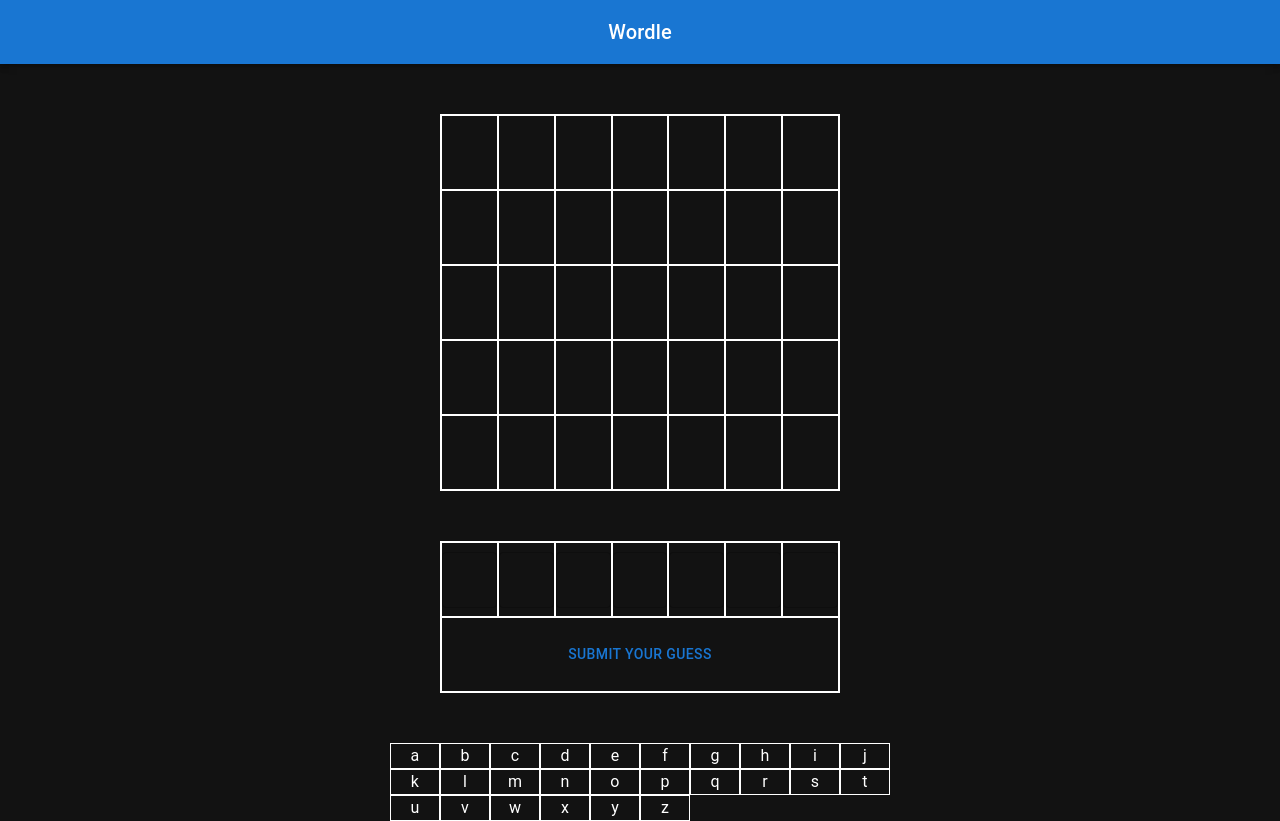
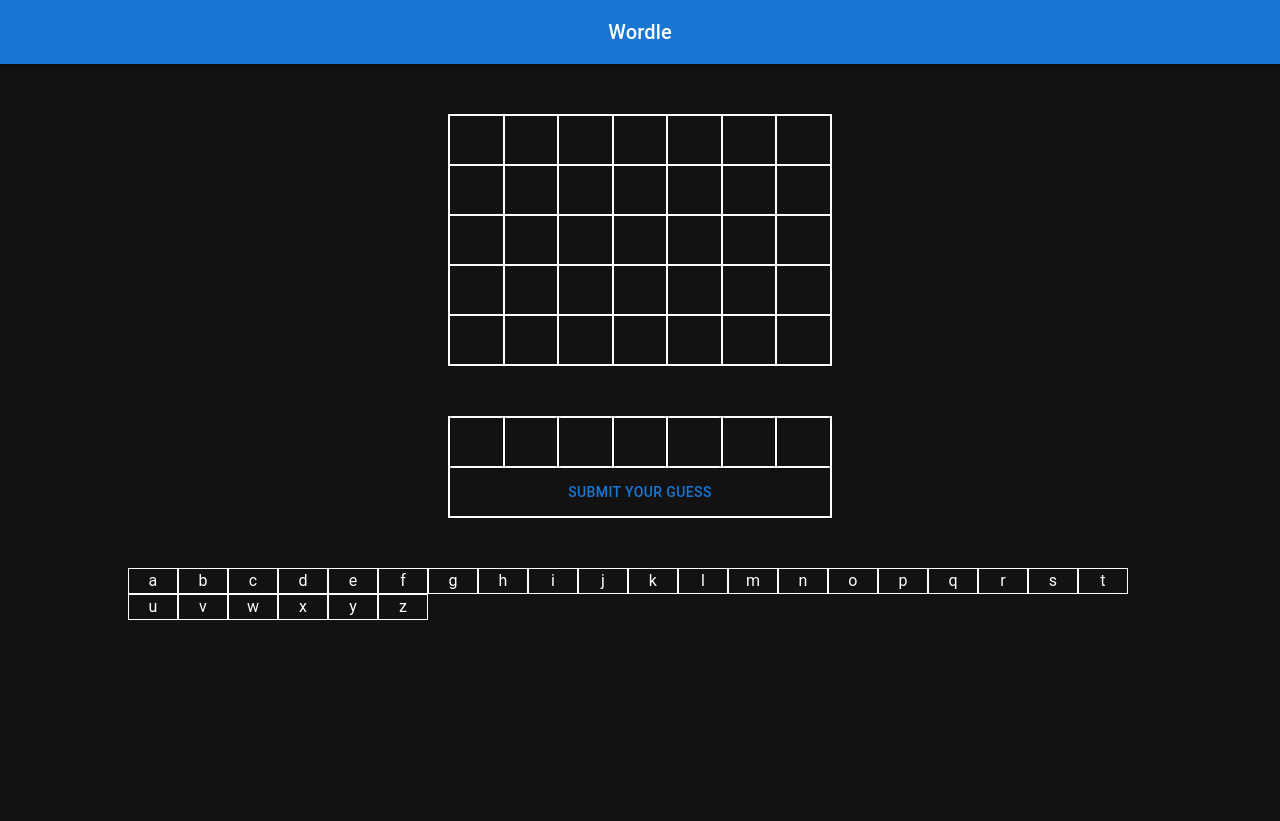
Before and after one commit to paalwilliams/Wordle-Clone, a React (Create React App) app: page / in a window 1280 px wide. After the commit the page ends 800 px from the top, so only its background shows below. Built offline with nearby package versions, Linux system fonts and the light colour scheme.

Commit message:
add fixes

```diff
--- a/src/components/GameBoard/index.tsx
+++ b/src/components/GameBoard/index.tsx
@@ -11,7 +11,7 @@
     const { guesses, answer } = props;
     const gridStyles = {
         container: {
-            minWidth: "400px",
+            minWidth: "300px",
             width: "30%",
             border: "1px solid white",
             margin: "0 auto",
--- a/src/components/GameBoardRow/index.tsx
+++ b/src/components/GameBoardRow/index.tsx
@@ -14,12 +14,13 @@
         const styles = {
             border: "1px solid white",
             color: "white",
-            height: "75px",
-            width: "75px",
+            height: "50px",
+            width: "20px",
             display: "flex",
             justifyContent: "center",
             alignItems: "center",
-            backgroundColor: ""
+            backgroundColor: "",
+            padding: 0
         }
 
         if (guess) {
--- a/src/components/GameContainer/index.tsx
+++ b/src/components/GameContainer/index.tsx
@@ -29,13 +29,16 @@
 
     const addGuess = (guess: string) => {
         setGuesses([...guesses, guess])
-        if (guesses.length + 1 === 5 || guesses.length === 5) {
+    }
+
+    useEffect(() => {
+        if (guesses.length === 5) {
             setResult({
                 open: true,
                 message: buildResultsMessage()
             })
         }
-    }
+    }, [guesses])
 
     const genRandomIndex = (wordList: string[]) => {
         const n = Math.floor(Math.random() * wordList.length);
--- a/src/components/GuessBar/index.tsx
+++ b/src/components/GuessBar/index.tsx
@@ -22,7 +22,7 @@
     const styles = {
         input: {
             border: "1px solid white",
-            height: "75px",
+            height: "50px",
             display: "flex",
             justifyContent: "center",
             alignItems: "center",
@@ -30,7 +30,7 @@
             color: "white",
         },
         container: {
-            minWidth: "400px",
+            minWidth: "300px",
             width: "30%",
             border: "1px solid white",
             margin: "0 auto",
--- a/src/components/Keyboard/index.tsx
+++ b/src/components/Keyboard/index.tsx
@@ -22,7 +22,7 @@
 
     const styles = {
         keyboard: {
-            width: "500px",
+            width: "80%",
             margin: "0 auto",
             marginTop: "50px"
         }
```
Also changed, not shown: 1 other file (tests, documents, lock files or other folders).
